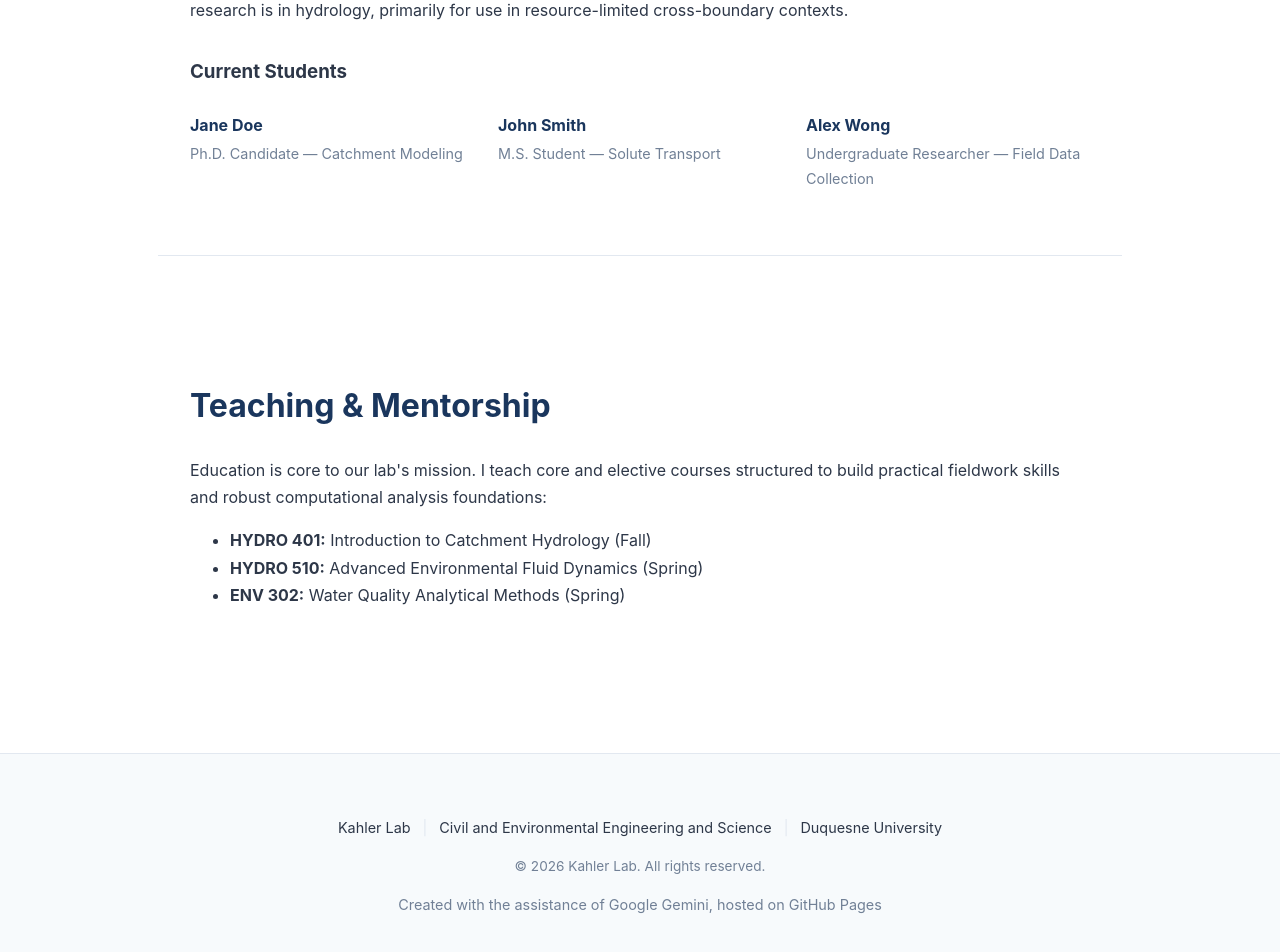
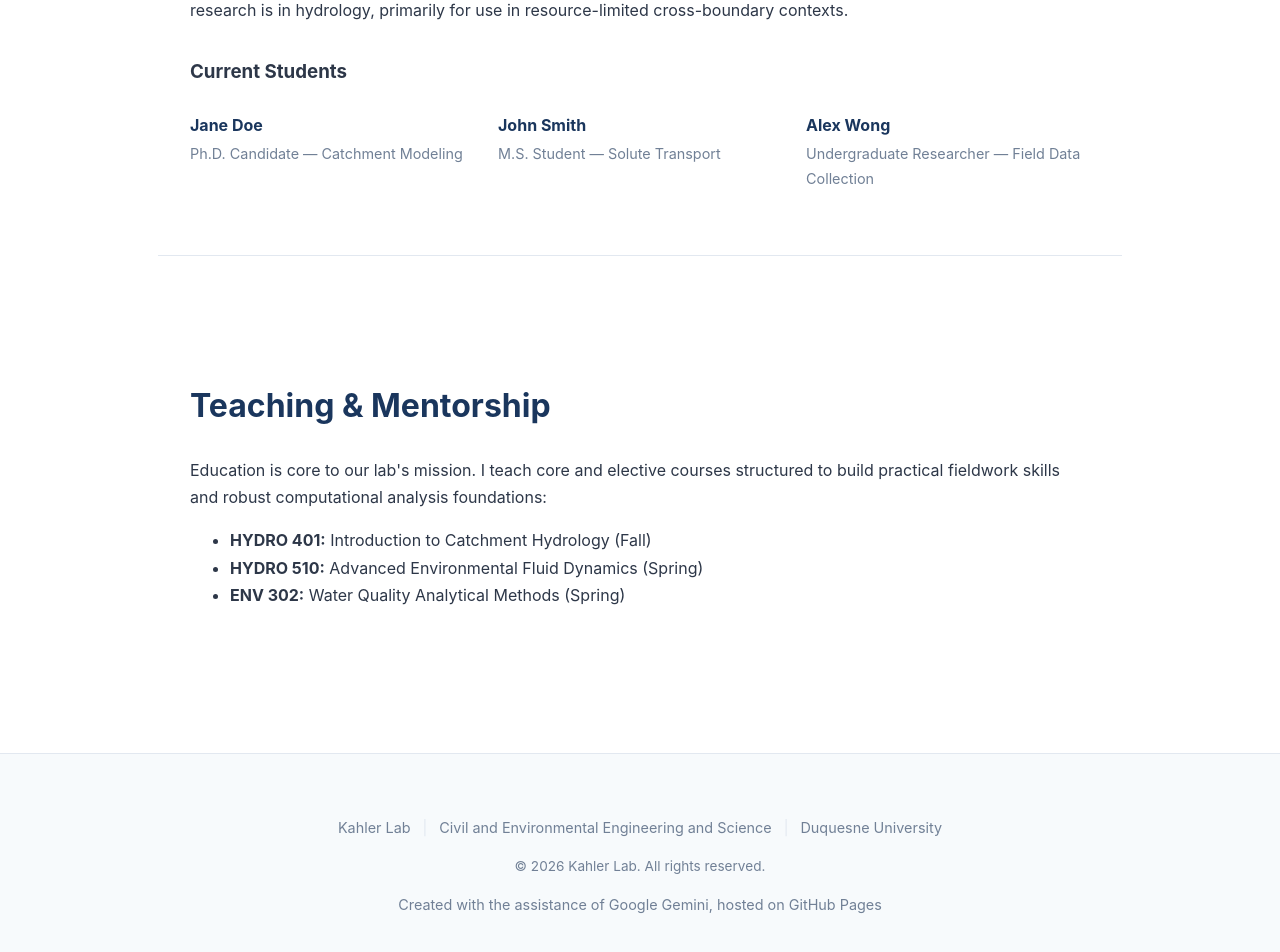
Before and after one commit to hydro-lab/hydro-lab.github.io, a Jekyll site: the page website.html, which Jekyll copies as it is, in a window 1280 px wide and 1400 px high, scrolled down 2042 px. Shown: the part 420-1372 px from the top of the window. Built offline with Jekyll 4.4.1, drawn with Linux system fonts in a browser that asks for light colours.

Commit message:
adjusting text color

```diff
--- a/website.html
+++ b/website.html
@@ -274,7 +274,7 @@ footer {
 
 /* Force the links to look like normal text */
 .footer-link {
-    color: var(--text); /* Uses your main charcoal/body text color */
+    color: #718096; /* Uses your main charcoal/body text color */
     text-decoration: none; /* Removes the default line underneath */
     transition: color 0.2s ease;
 }
```
